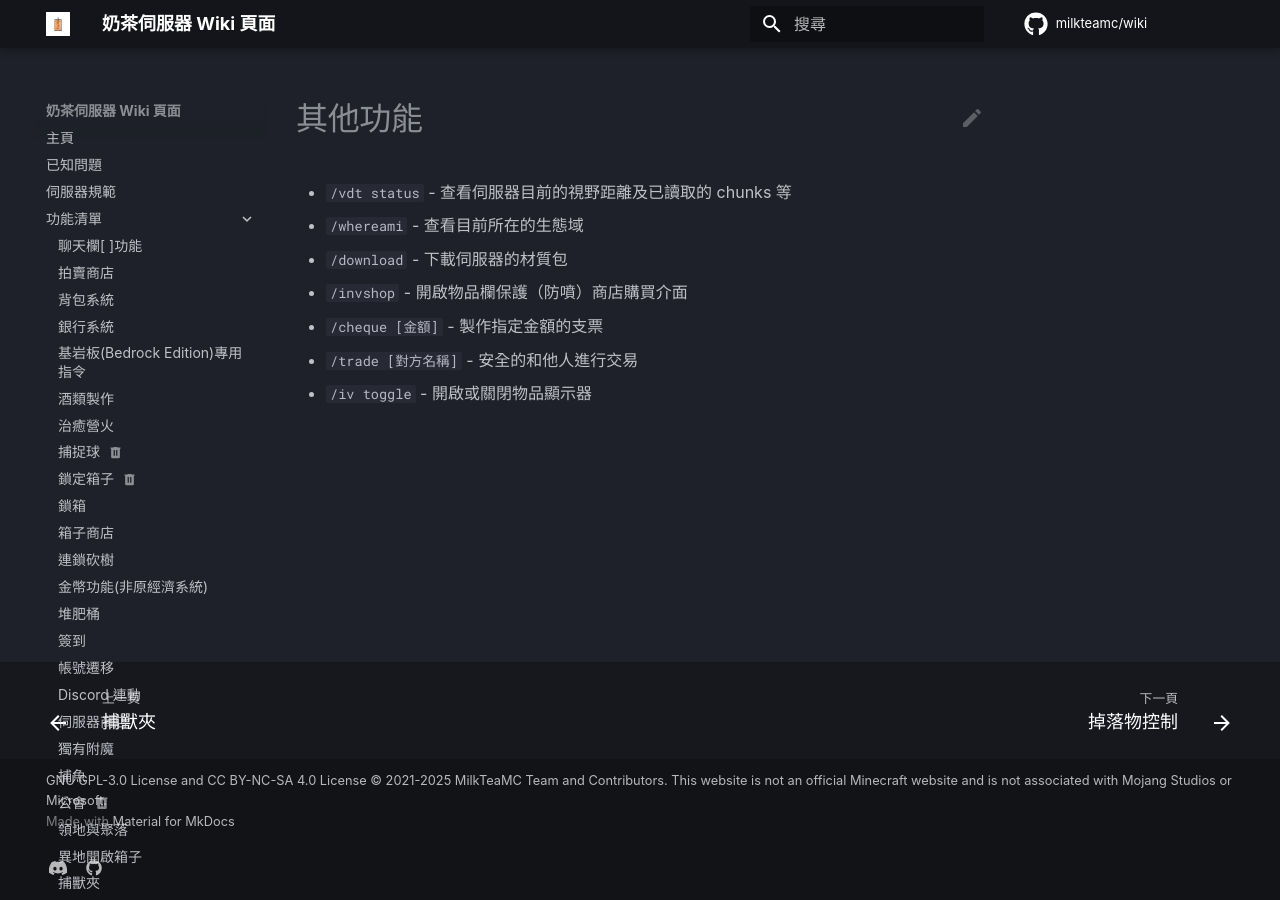
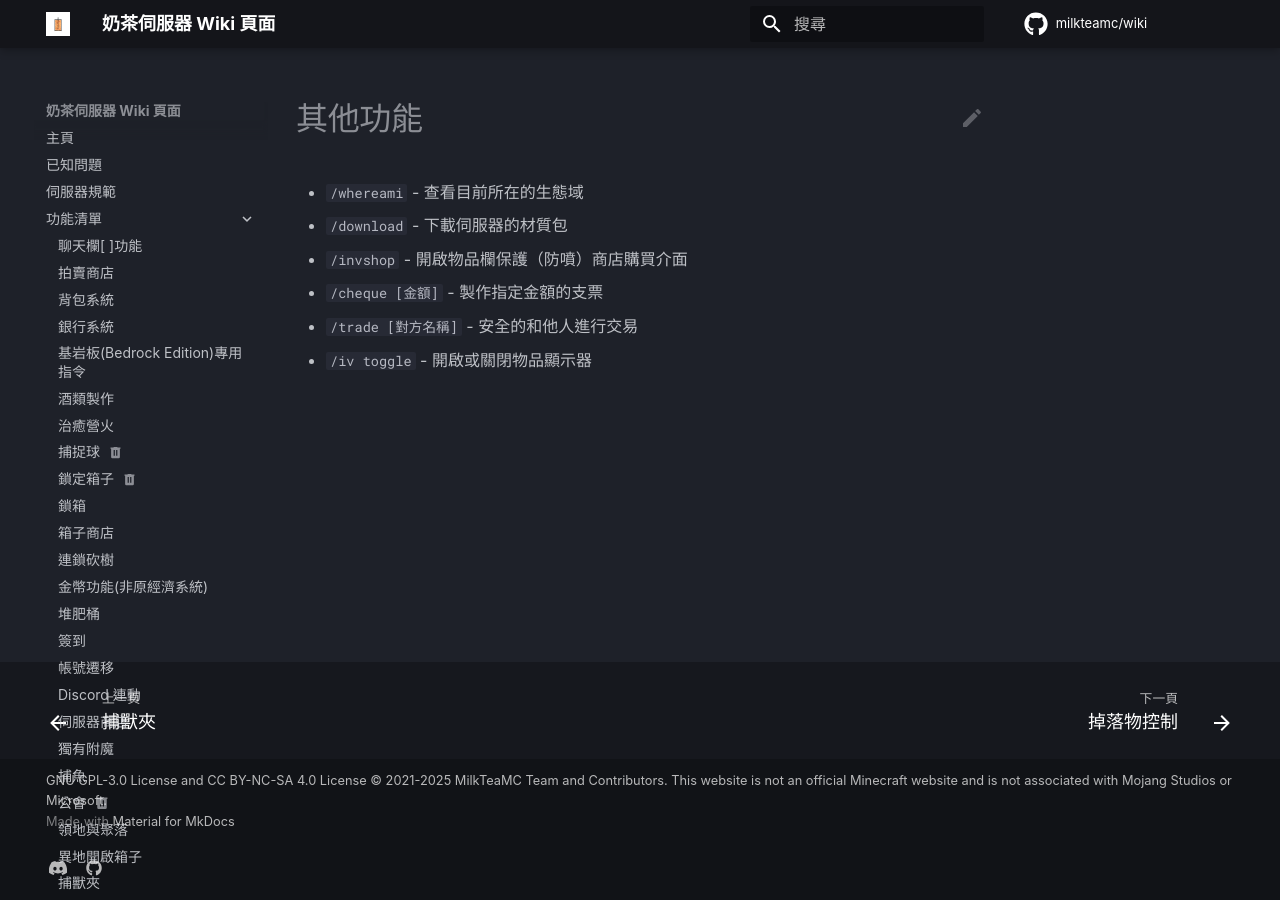
Before and after one commit to milkteamc/wiki, an MkDocs documentation site: the page built from docs/功能清單/others.md, in a window 1280 px wide. Built offline with MkDocs 1.6.1 and Material for MkDocs 9.7.7, drawn with Linux system fonts in a browser that asks for light colours; some web fonts are replaced; plug-ins that fetch from the network failed and are left out; comment, search, counter and statistics services are not loaded.

Commit message:
Update others.md

```diff
--- a/docs/功能清單/others.md
+++ b/docs/功能清單/others.md
@@ -1,5 +1,4 @@
 # 其他功能
-- `/vdt status` - 查看伺服器目前的視野距離及已讀取的 chunks 等
 - `/whereami` - 查看目前所在的生態域
 - `/download` - 下載伺服器的材質包
 - `/invshop` - 開啟物品欄保護（防噴）商店購買介面
```
